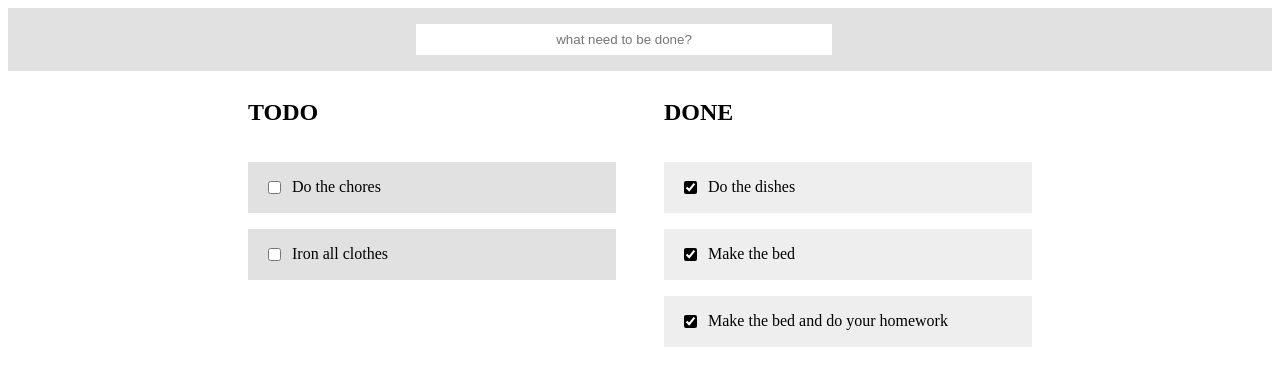
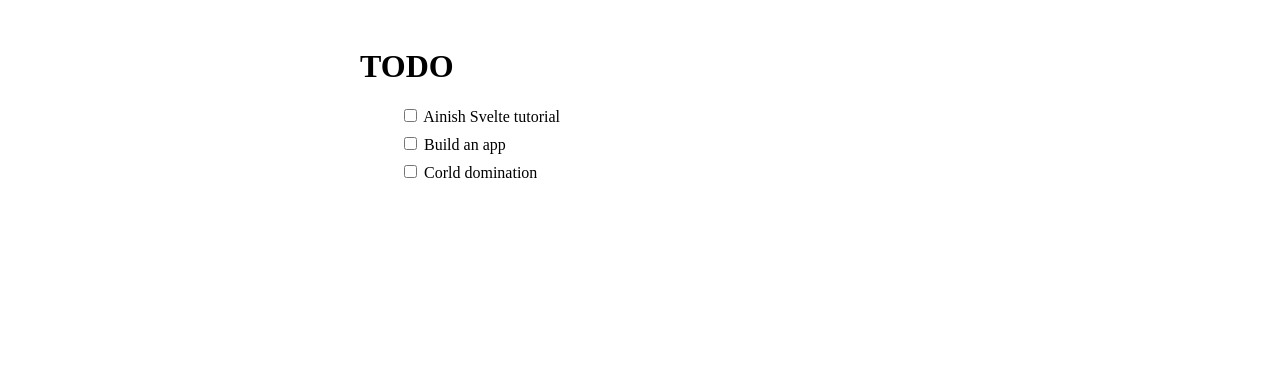
Before and after one commit to Waldemar-00/SVELTE-advanced-, a SvelteKit app: page / in a window 1280 px wide. Shown: the top 386 px of the page. Built offline with nearby package versions, Linux system fonts and the light colour scheme.

Commit message:
Used svelte:options(immutable).

```diff
--- /dev/null
+++ b/src/components/SvelteOptions.svelte
@@ -0,0 +1,43 @@
+<script>
+	// @ts-nocheck
+	import Todo from './Todo.svelte';
+	import { v4 } from 'uuid';
+
+	let todos = [
+		{ done: false, text: 'Ainish Svelte tutorial', id: v4() },
+		{ done: false, text: 'Build an app', id: v4() },
+		{ done: false, text: 'Corld domination', id: v4() }
+	];
+	function toggleCheckbox(todo) {
+		todos = todos.map((t) => {
+			if (t === todo) {
+				return {
+					done: !t.done,
+					text: t.text,
+					id: t.id
+				};
+			}
+			return t;
+		});
+	}
+</script>
+
+<div>
+	<h1>TODO</h1>
+	<ul>
+		{#each todos as todo (todo.id)}
+			<Todo {todo} on:change={() => toggleCheckbox(todo)} />
+		{/each}
+	</ul>
+</div>
+
+<style>
+	div {
+		width: 70vmin;
+		height: 40vmin;
+		margin: 3rem auto;
+	}
+	ul {
+		list-style: none;
+	}
+</style>
--- /dev/null
+++ b/src/components/Todo.svelte
@@ -0,0 +1,26 @@
+<svelte:options immutable />
+
+<script>
+	// @ts-nocheck
+	import { afterUpdate } from 'svelte';
+	import { flash } from '$lib/flash.js';
+	export let todo;
+
+	let element;
+	afterUpdate(() => {
+		flash(element);
+	});
+</script>
+
+<li bind:this={element}>
+	<label>
+		<input type="checkbox" checked={todo.done} on:change />
+		{todo.text}
+	</label>
+</li>
+
+<style>
+	li {
+		margin-bottom: 0.5rem;
+	}
+</style>
--- a/src/lib/flash.js
+++ b/src/lib/flash.js
@@ -1,14 +1,14 @@
 // @ts-nocheck
-export default function flash(element) {
+export function flash(element) {
 	requestAnimationFrame(() => {
-		// element.style.transition = 'none';
-		// element.style.color = 'rgba(255,62,0,1)';
+		element.style.transition = 'none';
+		element.style.color = 'rgba(255,62,0,1)';
 		element.style.backgroundColor = 'rgba(255,62,0,0.4)';
 
 		setTimeout(() => {
-      // element.style.transition = 'color 1s, background 1s';
+      element.style.transition = 'color 1s, background 1s';
       element.style.transition = 'all 1s';
-			// element.style.color = '';
+			element.style.color = '';
 			element.style.backgroundColor = '';
 		});
   } );
--- a/src/routes/+page.svelte
+++ b/src/routes/+page.svelte
@@ -47,7 +47,7 @@
 	// import TypeWriter from '../components/transitions/TypeWriter.svelte';
 	// import Spin from '../components/transitions/Spin.svelte';
 	// import Slide from '../components/transitions/Slide.svelte';
-	import CrossFade from '../components/transitions/doto-done/CrossFade.svelte';
+	// import CrossFade from '../components/transitions/doto-done/CrossFade.svelte';
 	// import ActionsJS from '../components/actionsJS/ActionsJS.svelte';
 	// import ActiveCss from '../components/activeCSS/ActiveCSS.svelte';
 	// import Composition from '../components/composition/Compositon.svelte';
@@ -60,6 +60,7 @@
 	// import SvelteSelf from '../components/svelteElemets/SvelteSelf.svelte';
 	// import SvelteWindow from '../components/svelteElemets/SvelteWindow.svelte';
 	// import SvelteElement from '../components/svelteElemets/SvelteElement.svelte';
+	import SvelteOptions from '../components/SvelteOptions.svelte';
 </script>
 
 <!-- <h1>Advanced Svelte!</h1> -->
@@ -105,7 +106,7 @@
 <!-- <TypeWriter /> -->
 <!-- <Spin /> -->
 <!-- <Slide /> -->
-<CrossFade />
+<!-- <CrossFade /> -->
 <!-- <ActiveCss /> -->
 <!-- <Composition /> -->
 <!-- <MainFile /> -->
@@ -116,3 +117,4 @@
 <!-- <SvelteSelf /> -->
 <!-- <SvelteWindow /> -->
 <!-- <SvelteElement /> -->
+<SvelteOptions />
```
Also changed, not shown: src/components/Todos.svelte (+28 -9 lines).
